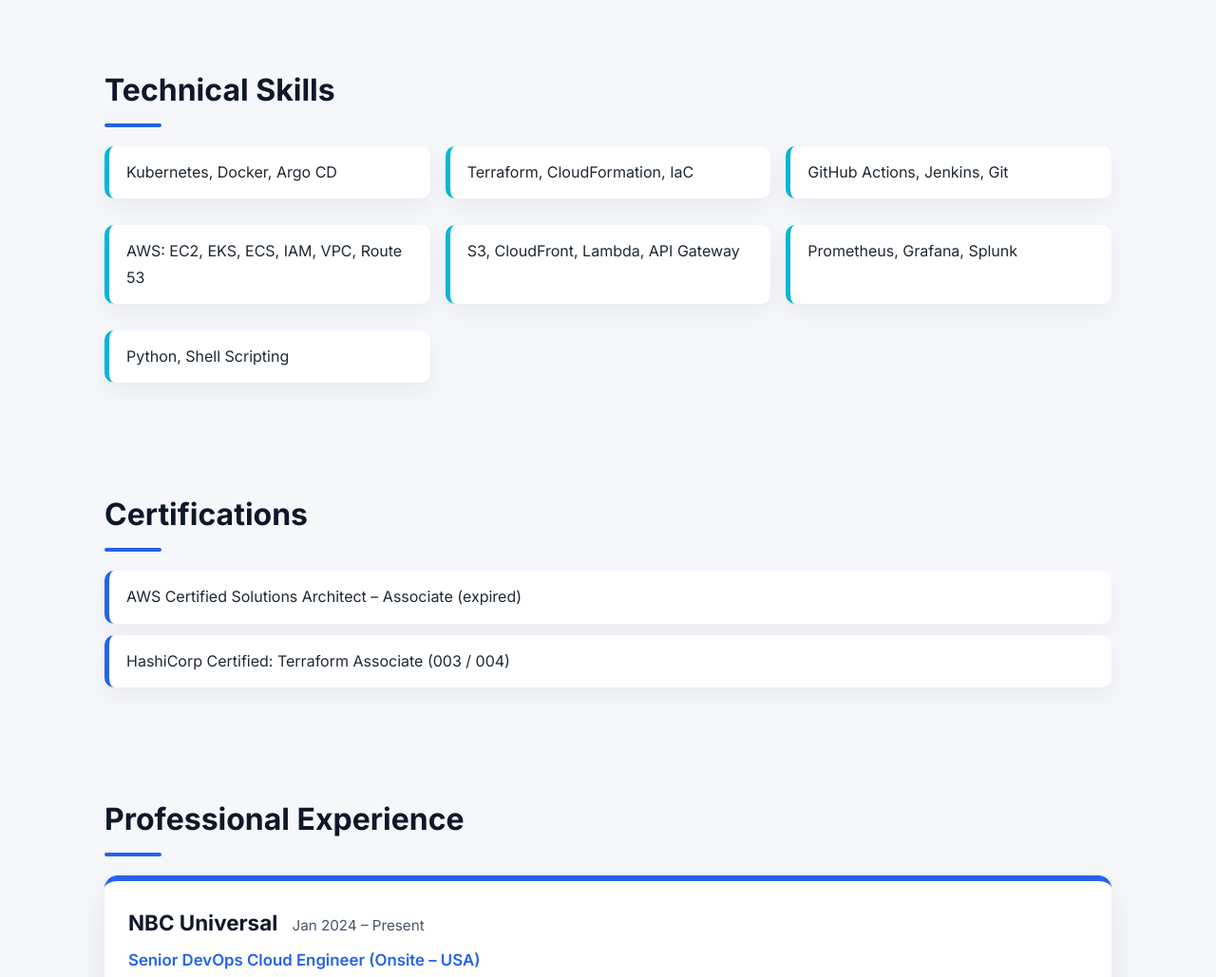
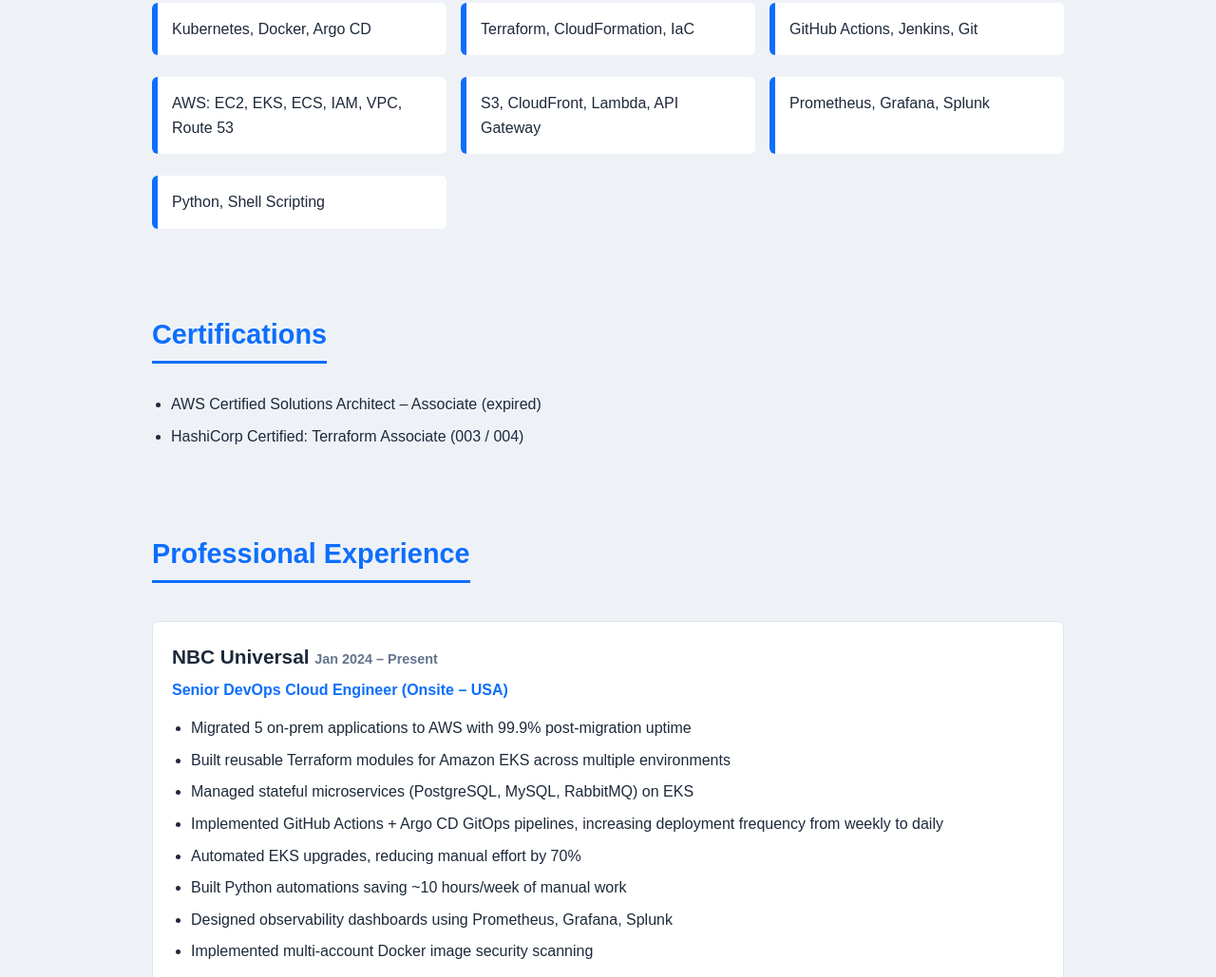
Before and after one commit to lalithadevopsdeveloper/DevopsPortfolioApplication, a plain HTML site: page index.html in a window 1280 px wide. Shown: the part 822-1851 px from the top of the page at 95% size. Drawn offline with Linux system fonts and the light colour scheme.

Commit message:
updated css files

```diff
--- a/style.css
+++ b/style.css
@@ -1,5 +1,5 @@
 /* =====================
-   Global Reset
+   Reset
 ===================== */
 * {
   margin: 0;
@@ -8,19 +8,18 @@
 }
 
 /* =====================
-   Base Styles
+   Base
 ===================== */
 body {
-  font-family: 'Inter', sans-serif;
-  line-height: 1.7;
-  color: #1f2933;
-  background: #f5f7fb;
+  font-family: Arial, Helvetica, sans-serif;
+  background-color: #eef2f7;
+  color: #1e293b;
+  line-height: 1.6;
 }
 
 a {
-  color: #2563eb;
+  color: #0d6efd;
   text-decoration: none;
-  font-weight: 500;
 }
 
 a:hover {
@@ -28,76 +27,73 @@
 }
 
 /* =====================
-   Layout Container
-===================== */
-.container {
-  max-width: 1100px;
-  margin: auto;
-  padding: 50px 20px;
-}
-
-/* =====================
-   Header / Hero
+   Header
 ===================== */
 .header {
-  background: linear-gradient(135deg, #2563eb, #06b6d4);
+  background-color: #0d6efd;
   color: #ffffff;
-  padding: 80px 20px;
+  padding: 60px 20px;
   text-align: center;
 }
 
 .header h1 {
-  font-size: 3rem;
-  font-weight: 700;
+  font-size: 2.8rem;
+  margin-bottom: 10px;
 }
 
 .subtitle {
-  font-size: 1.3rem;
-  margin-top: 10px;
-  opacity: 0.95;
+  font-size: 1.2rem;
+  font-weight: 300;
 }
 
 .links {
-  margin-top: 20px;
+  margin-top: 15px;
 }
 
 .links a {
-  margin: 0 12px;
   color: #ffffff;
-  font-weight: 600;
-  border-bottom: 2px solid transparent;
-}
-
-.links a:hover {
-  border-color: #ffffff;
+  margin: 0 10px;
+  font-weight: bold;
 }
 
 /* =====================
-   Section Headings
+   Container
+===================== */
+.container {
+  max-width: 1000px;
+  margin: auto;
+  padding: 40px 20px;
+}
+
+/* =====================
+   Section Titles
 ===================== */
 h2 {
-  font-size: 2rem;
-  margin-bottom: 20px;
-  color: #0f172a;
-  position: relative;
-}
-
-h2::after {
-  content: '';
-  display: block;
-  width: 60px;
-  height: 4px;
-  background: #2563eb;
-  margin-top: 8px;
-  border-radius: 4px;
+  font-size: 1.8rem;
+  margin-bottom: 15px;
+  color: #0d6efd;
+  border-bottom: 3px solid #0d6efd;
+  display: inline-block;
+  padding-bottom: 5px;
 }
 
 /* =====================
    Text
 ===================== */
 p {
-  margin-bottom: 16px;
-  font-size: 1.05rem;
+  margin-bottom: 15px;
+}
+
+/* =====================
+   Lists
+===================== */
+ul {
+  margin-top: 15px;
+  padding-left: 20px;
+}
+
+ul li {
+  margin-bottom: 8px;
 }
 
 /* =====================
@@ -106,104 +102,59 @@
 .grid-list {
   list-style: none;
   display: grid;
-  grid-template-columns: repeat(auto-fit, minmax(260px, 1fr));
-  gap: 16px;
-  margin-top: 20px;
+  grid-template-columns: repeat(auto-fit, minmax(300px, 1fr));
+  gap: 15px;
+  padding-left: 0;
 }
 
 .grid-list li {
   background: #ffffff;
-  padding: 14px 18px;
-  border-radius: 10px;
-  border-left: 5px solid #06b6d4;
-  box-shadow: 0 10px 25px rgba(0, 0, 0, 0.05);
-  font-weight: 500;
+  padding: 15px;
+  border-left: 6px solid #0d6efd;
+  border-radius: 6px;
 }
 
 /* =====================
-   Certifications
-===================== */
-section ul {
-  list-style: none;
-  margin-top: 10px;
-}
-
-section ul li {
-  background: #ffffff;
-  padding: 14px 18px;
-  margin-bottom: 12px;
-  border-radius: 10px;
-  border-left: 5px solid #2563eb;
-  box-shadow: 0 10px 25px rgba(0, 0, 0, 0.05);
-}
-
-/* =====================
-   Experience Section
+   Job Cards
 ===================== */
 .job {
   background: #ffffff;
-  padding: 25px;
-  border-radius: 14px;
-  margin-bottom: 35px;
-  box-shadow: 0 15px 35px rgba(0, 0, 0, 0.08);
-  border-top: 6px solid #2563eb;
+  padding: 20px;
+  margin-top: 25px;
+  border-radius: 6px;
+  border: 1px solid #dbe3ec;
 }
 
 .job h3 {
-  font-size: 1.4rem;
-  color: #0f172a;
+  font-size: 1.3rem;
+  margin-bottom: 5px;
 }
 
 .job h3 span {
-  font-size: 0.95rem;
-  font-weight: 400;
-  color: #475569;
-  margin-left: 10px;
+  font-size: 0.9rem;
+  color: #64748b;
 }
 
 .role {
-  margin-top: 6px;
-  font-weight: 600;
-  color: #2563eb;
-}
-
-.job ul {
-  margin-top: 14px;
-}
-
-.job ul li {
+  color: #0d6efd;
+  font-weight: bold;
   margin-bottom: 10px;
-  line-height: 1.6;
-  position: relative;
-  padding-left: 18px;
-}
-
-.job ul li::before {
-  content: "✔";
-  position: absolute;
-  left: 0;
-  color: #06b6d4;
-  font-weight: bold;
 }
 
 /* =====================
    Footer
 ===================== */
 footer {
-  background: #0f172a;
+  background: #1e293b;
   color: #ffffff;
   text-align: center;
-  padding: 20px 10px;
-  margin-top: 60px;
-  font-size: 0.95rem;
-}
-
-footer p {
-  opacity: 0.9;
+  padding: 15px;
+  margin-top: 40px;
+  font-size: 0.9rem;
 }
 
 /* =====================
-   Responsive
+   Mobile
 ===================== */
 @media (max-width: 768px) {
   .header h1 {
@@ -211,6 +162,6 @@
   }
 
   h2 {
-    font-size: 1.7rem;
+    font-size: 1.5rem;
   }
 }
```
